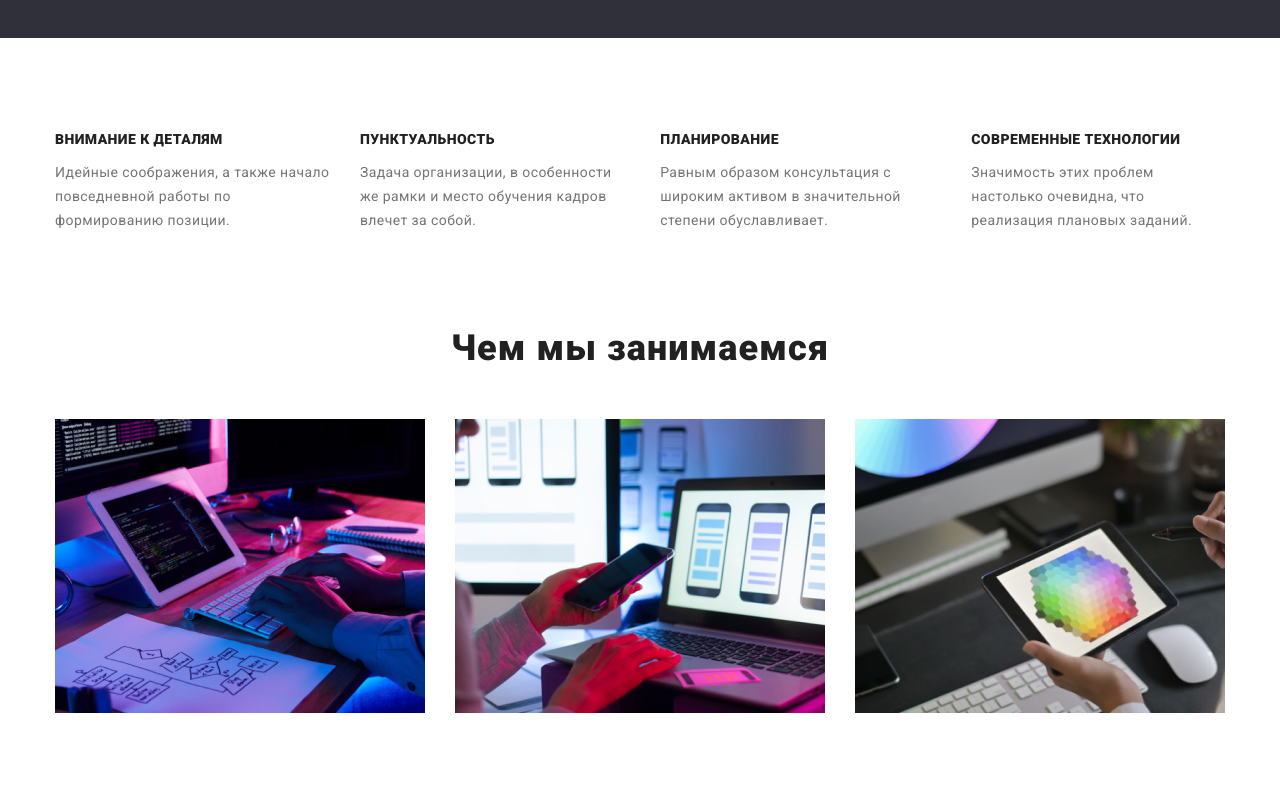
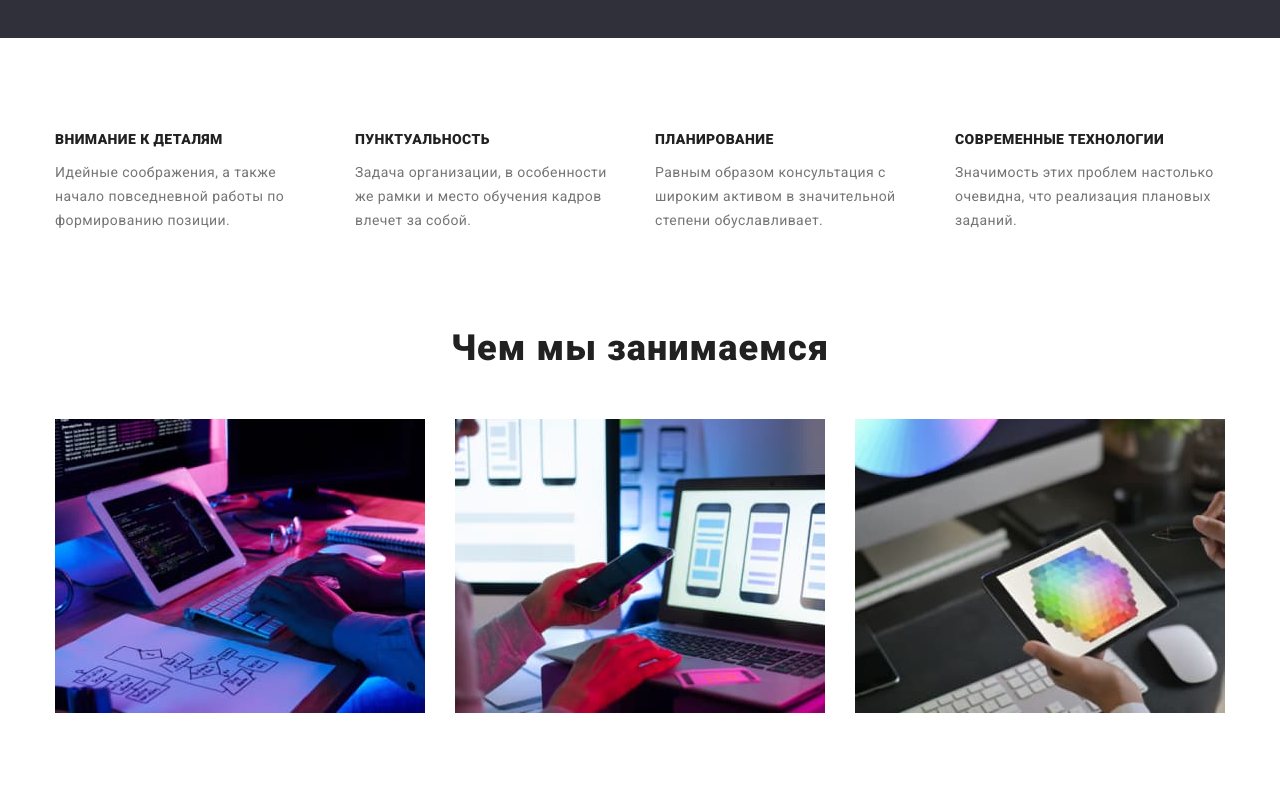
Before and after one commit to AndrewPechnikov/goit-markup-hw-03, a plain HTML site: page index.html in a window 1280 px wide. Shown: the part 640-1440 px from the top of the page. Drawn offline with nearby package versions, Linux system fonts and the light colour scheme.

Commit message:
Изменения после 2-го ревью)

```diff
--- a/css/styles.css
+++ b/css/styles.css
@@ -185,10 +185,12 @@ body {
 
 .features.list {
   display: flex;
+  flex-wrap: wrap;
+  gap: 30px;
 }
 
-.features > .item:not(:last-child) {
-  margin-right: 30px;
+.features.list > li {
+  width: 270px;
 }
 
 .features .description {
@@ -198,10 +200,8 @@ body {
 /* Services */
 .services.list {
   display: flex;
-}
-
-.services.list > .item:not(:last-child) {
-  margin-right: 30px;
+  flex-wrap: wrap;
+  gap: 30px;
 }
 
 .services.list img {
@@ -212,7 +212,8 @@ body {
 
 .command.list {
   display: flex;
-  background-color: #ffffff;
+  flex-wrap: wrap;
+  gap: 30px;
 }
 
 .command.list img {
@@ -246,8 +247,7 @@ body {
     0px 2px 1px rgba(0, 0, 0, 0.2);
 }
 
-.command.list > .item:not(:last-child) {
-  margin-right: 30px;
+.command.list > .item {
   padding-bottom: 30px;
 }
 
--- a/index.html
+++ b/index.html
@@ -93,13 +93,13 @@
         <h2 class="section-title">Чем мы занимаемся</h2>
         <ul class="services list">
           <li class="item">
-            <img src="./image/box1.png" alt="Человек програмирует" width="370" />
+            <img src="./image/box1.jpg" alt="Человек програмирует" width="370" />
           </li>
           <li class="item">
-            <img src="./image/box2.png" alt="Человек делает макеты" width="370" />
+            <img src="./image/box2.jpg" alt="Человек делает макеты" width="370" />
           </li>
           <li class="item">
-            <img src="./image/box3.png" alt="Человек подбирает подходящий цвет" width="370" />
+            <img src="./image/box3.jpg" alt="Человек подбирает подходящий цвет" width="370" />
           </li>
         </ul>
       </div>
@@ -111,25 +111,26 @@
         <h2 class="section-title">Наша команда</h2>
         <ul class="command list">
           <li class="item">
-            <img src="./image/1.png" alt="Улыбающийся брюнет в очках и с бородой" width="270" />
+            <img src="./image/command1.jpg" alt="Улыбающийся брюнет в очках и с бородой" width="270" />
             <h3 class="name">Игорь Демьяненко</h3>
             <p class="description">Product Designer</p>
           </li>
           <li class="item">
-            <img src="./image/2.png" alt="Улыбающаяся блондинка с белоснежными зубами" width="270" />
+            <img src="./image/command2.jpg" alt="Улыбающаяся блондинка с белоснежными зубами" width="270" />
             <h3 class="name">Ольга Репина</h3>
             <p class="description">Frontend Developer</p>
           </li>
           <li class="item">
-            <img src="./image/3.png" alt="Улыбающийся шатен с щетиной смотрит в сторону" width="270" />
+            <img src="./image/command3.jpg" alt="Улыбающийся шатен с щетиной смотрит в сторону" width="270" />
             <h3 class="name">Николай Тарасов</h3>
             <p class="description">Marketing</p>
           </li>
           <li class="item">
-            <img src="./image/4.png" alt="Ухмыляющийся брюнет в очках и с бородой" width="270" />
+            <img src="./image/command4.jpg" alt="Ухмыляющийся брюнет в очках и с бородой" width="270" />
             <h3 class="name">Николай Тарасов</h3>
             <p class="description">UI Designer</p>
           </li>
+
         </ul>
       </div>
     </section>
```
Also changed, not shown: image/1.png (deleted), image/2.png (deleted), image/3.png (deleted), image/4.png (deleted), image/box1.jpg (added), image/box1.png (deleted), image/box2.jpg (added), image/box2.png (deleted), image/box3.jpg (added), image/box3.png (deleted), image/command1.jpg (added), image/command2.jpg (added), image/command3.jpg (added), image/command4.jpg (added), 2 other files.
